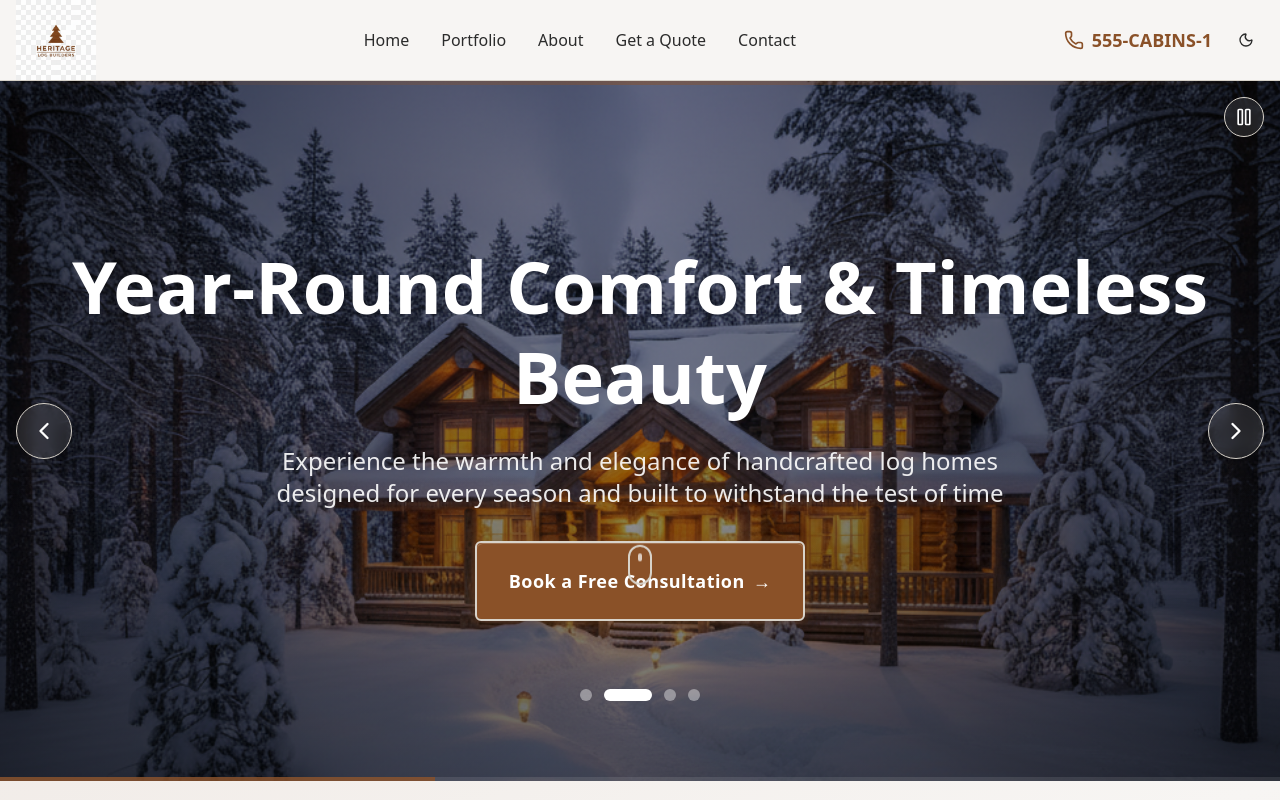
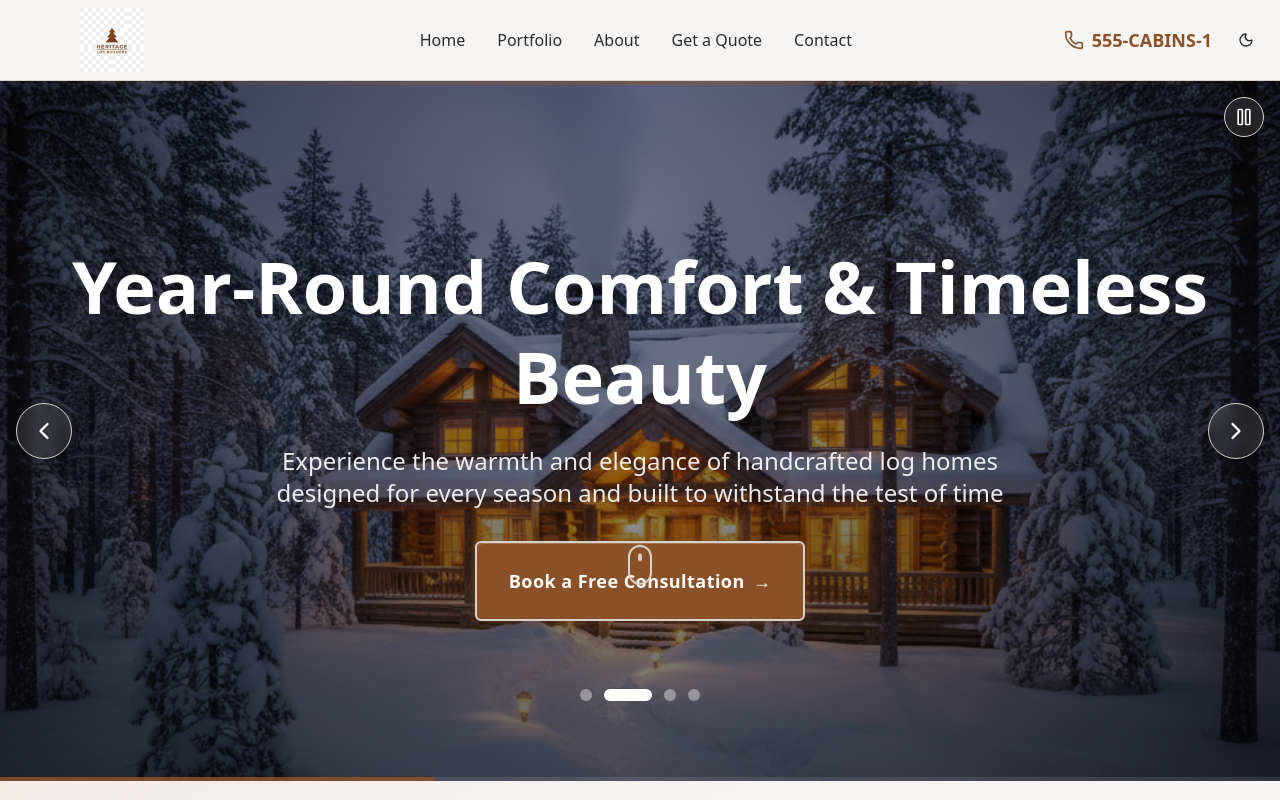
Before and after one commit to TNDIGITALMARK/acf0ab90-2625-499d-8a22-2e15491b1574, a Next.js app: page / in a window 1280 px wide. Shown: the top 800 px of the page. Built offline with nearby package versions, Linux system fonts and the light colour scheme.

Commit message:
Phoenix Agent implementation - please make sure the logo is shwoing in the header

```diff
--- a/src/components/Header.tsx
+++ b/src/components/Header.tsx
@@ -15,14 +15,16 @@ export default function Header() {
       <div className="container mx-auto px-4">
         <div className="flex items-center justify-between h-20">
           {/* Logo */}
-          <Link href="/" className="flex items-center gap-3">
-            <Image
-              src="/generated/logo.png"
-              alt="Heritage Log Builders"
-              width={80}
-              height={80}
-              className="h-20 w-auto"
-            />
+          <Link href="/" className="flex items-center gap-3 hover:opacity-80 transition-opacity">
+            <div className="relative h-16 w-48">
+              <Image
+                src="/generated/logo.png"
+                alt="Heritage Log Builders"
+                fill
+                className="object-contain"
+                priority
+              />
+            </div>
           </Link>
 
           {/* Desktop Navigation */}
```
